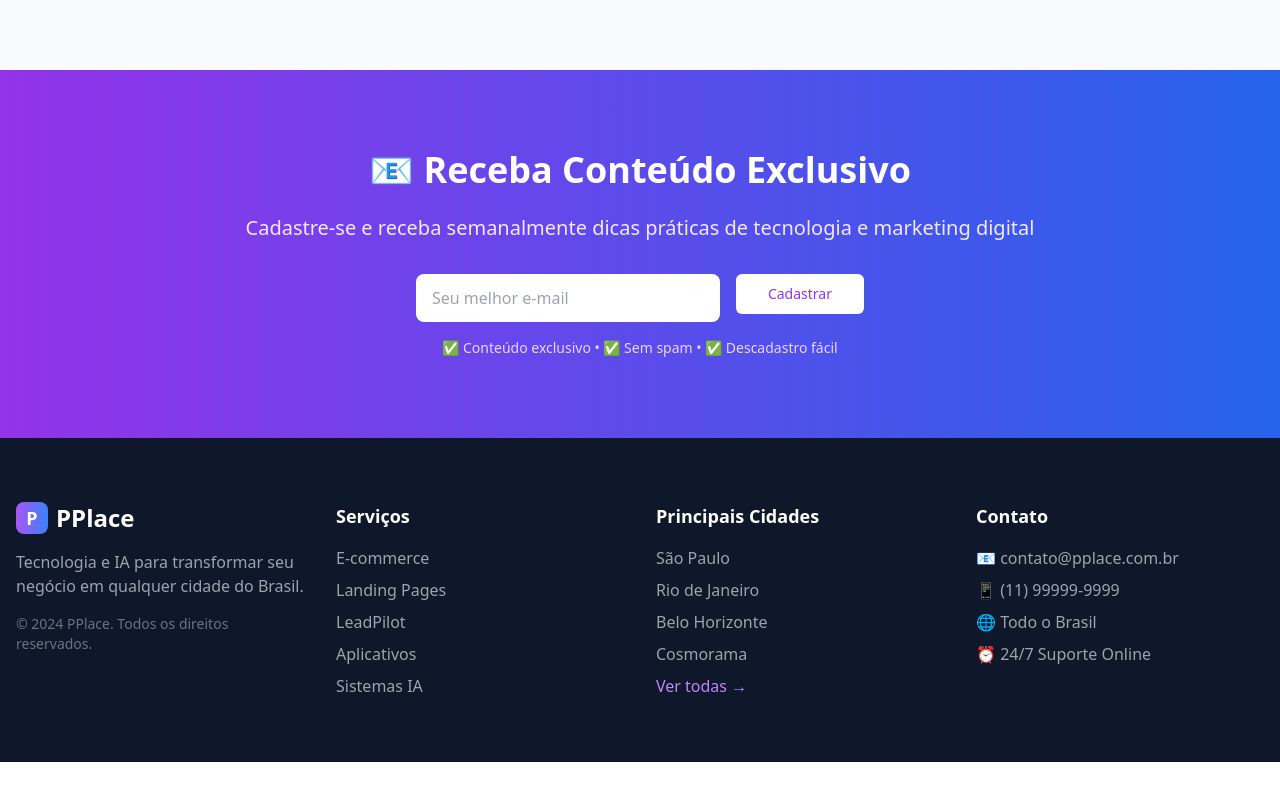
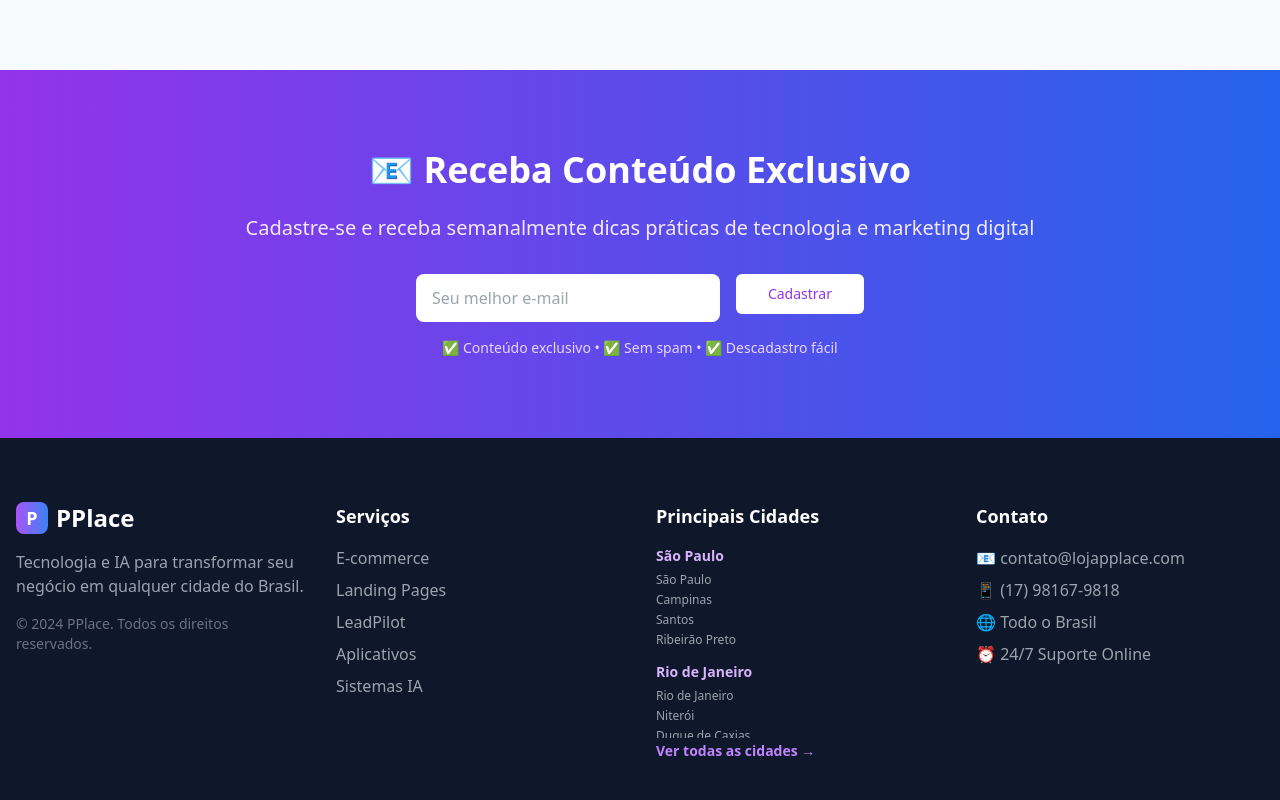
Before and after one commit to heroncosmo/pplace-seo-mastermind, a React (Vite) app: page /blog in a window 1280 px wide. Shown: the part 2430-3230 px from the top of the page. Before the commit the page ends 3192 px from the top, so only its background shows below. Built offline with nearby package versions, Linux system fonts and the light colour scheme; no server answers; the database is empty.

Commit message:
Fix: Dynamic city page errors and footer links
- Fixed the 404 error when accessing city pages.
- Updated the footer to include city links for each service.
- Added a link to view all cities for a specific service in the city map.
- Updated the WhatsApp link and email address.

```diff
--- a/src/App.tsx
+++ b/src/App.tsx
@@ -1,3 +1,4 @@
+
 import React from "react";
 import { Toaster } from "@/components/ui/toaster";
 import { Toaster as Sonner } from "@/components/ui/sonner";
@@ -63,7 +64,7 @@ const App: React.FC = () => {
             <Route path="/criacao-de-site-:city" element={<CityPage />} />
             <Route path="/criacao-de-site-estado-:state" element={<StatePage />} />
 
-            {/* Rotas dinâmicas para serviços por cidade */}
+            {/* Rotas dinâmicas específicas primeiro */}
             <Route path="/ecommerce-:city" element={<DynamicServiceCityPage />} />
             <Route path="/landing-page-:city" element={<DynamicServiceCityPage />} />
             <Route path="/leadpilot-:city" element={<DynamicServiceCityPage />} />
@@ -75,9 +76,6 @@ const App: React.FC = () => {
             <Route path="/chatbots-ia-:city" element={<DynamicServiceCityPage />} />
             <Route path="/business-intelligence-:city" element={<DynamicServiceCityPage />} />
 
-            {/* Rota catch-all para serviços dinâmicos */}
-            <Route path="/*-*" element={<DynamicServiceCityPage />} />
-
             {/* Catch-all route - deve ficar por último */}
             <Route path="*" element={<NotFound />} />
           </Routes>
--- a/src/components/Footer.tsx
+++ b/src/components/Footer.tsx
@@ -3,6 +3,50 @@ import React from 'react';
 import { Link } from 'react-router-dom';
 
 const Footer = () => {
+  const brazilCities = {
+    "São Paulo": [
+      "São Paulo", "Campinas", "Santos", "Ribeirão Preto", "Cosmorama",
+      "São José do Rio Preto", "Sorocaba", "Osasco", "Santo André",
+      "São Bernardo do Campo", "Guarulhos", "Bauru", "Piracicaba",
+      "Jundiaí", "Diadema", "Mauá", "Carapicuíba", "Itaquaquecetuba"
+    ],
+    "Rio de Janeiro": [
+      "Rio de Janeiro", "Niterói", "Duque de Caxias", "Nova Iguaçu",
+      "Belford Roxo", "São Gonçalo", "Campos dos Goytacazes", "Petrópolis",
+      "Volta Redonda", "Magé", "Itaboraí", "Macaé", "Cabo Frio"
+    ],
+    "Minas Gerais": [
+      "Belo Horizonte", "Uberlândia", "Contagem", "Juiz de Fora",
+      "Betim", "Montes Claros", "Ribeirão das Neves", "Uberaba",
+      "Governador Valadares", "Ipatinga", "Sete Lagoas", "Divinópolis"
+    ],
+    "Paraná": [
+      "Curitiba", "Londrina", "Maringá", "Ponta Grossa",
+      "Cascavel", "São José dos Pinhais", "Foz do Iguaçu", "Colombo",
+      "Guarapuava", "Paranaguá", "Araucária", "Toledo"
+    ],
+    "Rio Grande do Sul": [
+      "Porto Alegre", "Caxias do Sul", "Pelotas", "Santa Maria",
+      "Gravataí", "Viamão", "Novo Hamburgo", "São Leopoldo",
+      "Rio Grande", "Alvorada", "Passo Fundo", "Sapucaia do Sul"
+    ],
+    "Bahia": [
+      "Salvador", "Feira de Santana", "Vitória da Conquista", "Camaçari",
+      "Juazeiro", "Ilhéus", "Itabuna", "Lauro de Freitas",
+      "Jequié", "Alagoinhas", "Paulo Afonso", "Simões Filho"
+    ],
+    "Santa Catarina": [
+      "Florianópolis", "Joinville", "Blumenau", "São José",
+      "Criciúma", "Chapecó", "Itajaí", "Lages",
+      "Palhoça", "Balneário Camboriú", "Brusque", "Tubarão"
+    ],
+    "Goiás": [
+      "Goiânia", "Aparecida de Goiânia", "Anápolis", "Rio Verde",
+      "Luziânia", "Águas Lindas de Goiás", "Valparaíso de Goiás",
+      "Trindade", "Formosa", "Novo Gama", "Itumbiara", "Senador Canedo"
+    ]
+  };
+
   return (
     <footer className="bg-slate-900 text-white py-16">
       <div className="container mx-auto px-4">
@@ -35,20 +79,45 @@ const Footer = () => {
 
           <div>
             <h3 className="text-lg font-semibold mb-4">Principais Cidades</h3>
-            <ul className="space-y-2">
-              <li><Link to="/criacao-de-site-sao-paulo" className="text-gray-400 hover:text-purple-400 transition-colors">São Paulo</Link></li>
-              <li><Link to="/criacao-de-site-rio-de-janeiro" className="text-gray-400 hover:text-purple-400 transition-colors">Rio de Janeiro</Link></li>
-              <li><Link to="/criacao-de-site-belo-horizonte" className="text-gray-400 hover:text-purple-400 transition-colors">Belo Horizonte</Link></li>
-              <li><Link to="/criacao-de-site-cosmorama" className="text-gray-400 hover:text-purple-400 transition-colors">Cosmorama</Link></li>
-              <li><Link to="/mapa-cidades" className="text-purple-400 hover:text-purple-300 transition-colors">Ver todas →</Link></li>
-            </ul>
+            <div className="space-y-1 max-h-48 overflow-y-auto">
+              {Object.entries(brazilCities).map(([state, cities]) => (
+                <div key={state} className="mb-3">
+                  <h4 className="text-sm font-semibold text-purple-300 mb-1">{state}</h4>
+                  {cities.slice(0, 4).map((city) => (
+                    <Link
+                      key={city}
+                      to={`/criacao-de-site-${city.toLowerCase().replace(/\s+/g, '-').replace(/[áàâãä]/g, 'a').replace(/[éèêë]/g, 'e').replace(/[íìîï]/g, 'i').replace(/[óòôõö]/g, 'o').replace(/[úùûü]/g, 'u').replace(/ç/g, 'c')}`}
+                      className="block text-xs text-gray-400 hover:text-purple-400 transition-colors py-0.5"
+                    >
+                      {city}
+                    </Link>
+                  ))}
+                </div>
+              ))}
+            </div>
+            <Link to="/mapa-cidades" className="text-purple-400 hover:text-purple-300 transition-colors text-sm font-semibold">
+              Ver todas as cidades →
+            </Link>
           </div>
 
           <div>
             <h3 className="text-lg font-semibold mb-4">Contato</h3>
             <ul className="space-y-2 text-gray-400">
-              <li>📧 contato@pplace.com.br</li>
-              <li>📱 (11) 99999-9999</li>
+              <li>
+                <a href="mailto:contato@lojapplace.com" className="hover:text-purple-400 transition-colors">
+                  📧 contato@lojapplace.com
+                </a>
+              </li>
+              <li>
+                <a
+                  href="https://api.whatsapp.com/send?phone=5517981679818&text=Oi%2C%20tudo%20bem%3F%20Gostaria%20de%20saber%20mais%20sobre%20os%20serviços%20da%20PPlace%20para%20minha%20empresa."
+                  target="_blank"
+                  rel="noopener noreferrer"
+                  className="hover:text-purple-400 transition-colors"
+                >
+                  📱 (17) 98167-9818
+                </a>
+              </li>
               <li>🌐 Todo o Brasil</li>
               <li>⏰ 24/7 Suporte Online</li>
             </ul>
--- a/src/pages/CityPage.tsx
+++ b/src/pages/CityPage.tsx
@@ -5,6 +5,7 @@ import { Button } from '@/components/ui/button';
 import { Card, CardContent, CardDescription, CardHeader, CardTitle } from '@/components/ui/card';
 import Header from '@/components/Header';
 import Footer from '@/components/Footer';
+import SEO from '@/components/SEO';
 
 const CityPage = () => {
   const { city } = useParams();
@@ -16,37 +17,52 @@ const CityPage = () => {
     {
       title: `E-commerce em ${cityName}`,
       description: `Criamos lojas virtuais profissionais para empresas de ${cityName} com sistema completo de vendas online`,
-      price: "A partir de R$ 2.999"
+      price: "A partir de R$ 2.999",
+      link: `/ecommerce-${city}`
     },
     {
       title: `Landing Pages ${cityName}`,
       description: `Páginas de conversão otimizadas para capturar leads de clientes em ${cityName}`,
-      price: "A partir de R$ 899"
+      price: "A partir de R$ 899",
+      link: `/landing-page-${city}`
     },
     {
       title: `Sites Institucionais ${cityName}`,
       description: `Sites profissionais que transmitem credibilidade para sua empresa em ${cityName}`,
-      price: "A partir de R$ 1.499"
+      price: "A partir de R$ 1.499",
+      link: `/sites-institucionais-${city}`
     },
     {
       title: `Sistema LeadPilot ${cityName}`,
       description: `Revolucione suas vendas em ${cityName} com nosso sistema de IA para conversão de leads`,
-      price: "A partir de R$ 4.999"
+      price: "A partir de R$ 4.999",
+      link: `/leadpilot-${city}`
     },
     {
       title: `Aplicativos Mobile ${cityName}`,
       description: `Apps nativos para Android e iOS para empresas de ${cityName}`,
-      price: "A partir de R$ 8.999"
+      price: "A partir de R$ 8.999",
+      link: `/aplicativo-${city}`
     },
     {
       title: `SEO Local ${cityName}`,
       description: `Otimização para aparecer no Google quando pesquisarem em ${cityName}`,
-      price: "A partir de R$ 799/mês"
+      price: "A partir de R$ 799/mês",
+      link: `/seo-${city}`
     }
   ];
 
   return (
     <div className="min-h-screen bg-gray-50">
+      <SEO
+        title={`Criação de Sites em ${cityName} - PPlace | Especialistas Locais`}
+        description={`Criação de sites profissionais em ${cityName}. A PPlace é especialista em desenvolvimento web e sistemas com IA para empresas de ${cityName}. Orçamento grátis!`}
+        keywords={`criação de sites ${cityName.toLowerCase()}, desenvolvimento web ${cityName.toLowerCase()}, sites ${cityName.toLowerCase()}, pplace ${cityName.toLowerCase()}`}
+        canonical={`https://pplace.com.br/criacao-de-site-${city}`}
+        city={cityName}
+        service="Criação de Sites"
+      />
+
       <Header />
 
       {/* Hero Section */}
@@ -60,7 +76,11 @@ const CityPage = () => {
             Criamos sites que vendem, convertem e geram resultados reais!
           </p>
           <div className="flex flex-col sm:flex-row gap-4 justify-center">
-            <Button size="lg" className="bg-white text-purple-900 hover:bg-gray-100">
+            <Button
+              size="lg"
+              className="bg-white text-purple-900 hover:bg-gray-100"
+              onClick={() => window.open('https://api.whatsapp.com/send?phone=5517981679818&text=Oi%2C%20tudo%20bem%3F%20Gostaria%20de%20um%20orçamento%20para%20criação%20de%20site%20em%20' + cityName, '_blank')}
+            >
               Orçamento Gratuito
             </Button>
             <Button size="lg" variant="outline" className="border-white text-white hover:bg-white hover:text-purple-900">
@@ -91,7 +111,10 @@ const CityPage = () => {
                 </CardHeader>
                 <CardContent>
                   <div className="text-2xl font-bold text-purple-600 mb-4">{service.price}</div>
-                  <Button className="w-full bg-purple-600 hover:bg-purple-700">
+                  <Button
+                    className="w-full bg-purple-600 hover:bg-purple-700"
+                    onClick={() => window.location.href = service.link}
+                  >
                     Solicitar Orçamento
                   </Button>
                 </CardContent>
@@ -152,11 +175,20 @@ const CityPage = () => {
             Entre em contato agora e receba um orçamento personalizado para sua empresa em {cityName}
           </p>
           <div className="flex flex-col sm:flex-row gap-4 justify-center">
-            <Button size="lg" className="bg-white text-purple-600 hover:bg-gray-100">
-              WhatsApp: (11) 99999-9999
+            <Button
+              size="lg"
+              className="bg-white text-purple-600 hover:bg-gray-100"
+              onClick={() => window.open('https://api.whatsapp.com/send?phone=5517981679818&text=Oi%2C%20tudo%20bem%3F%20Gostaria%20de%20um%20orçamento%20personalizado%20para%20minha%20empresa%20em%20' + cityName, '_blank')}
+            >
+              WhatsApp: (17) 98167-9818
             </Button>
-            <Button size="lg" variant="outline" className="border-white text-white hover:bg-white hover:text-purple-600">
-              contato@pplace.com.br
+            <Button
+              size="lg"
+              variant="outline"
+              className="border-white text-white hover:bg-white hover:text-purple-600"
+              onClick={() => window.location.href = 'mailto:contato@lojapplace.com'}
+            >
+              contato@lojapplace.com
             </Button>
           </div>
         </div>
```
Also changed, not shown: src/components/dynamic/DynamicPageCTA.tsx (+14 -3 lines), src/components/dynamic/DynamicPageHero.tsx (+14 -3 lines).
